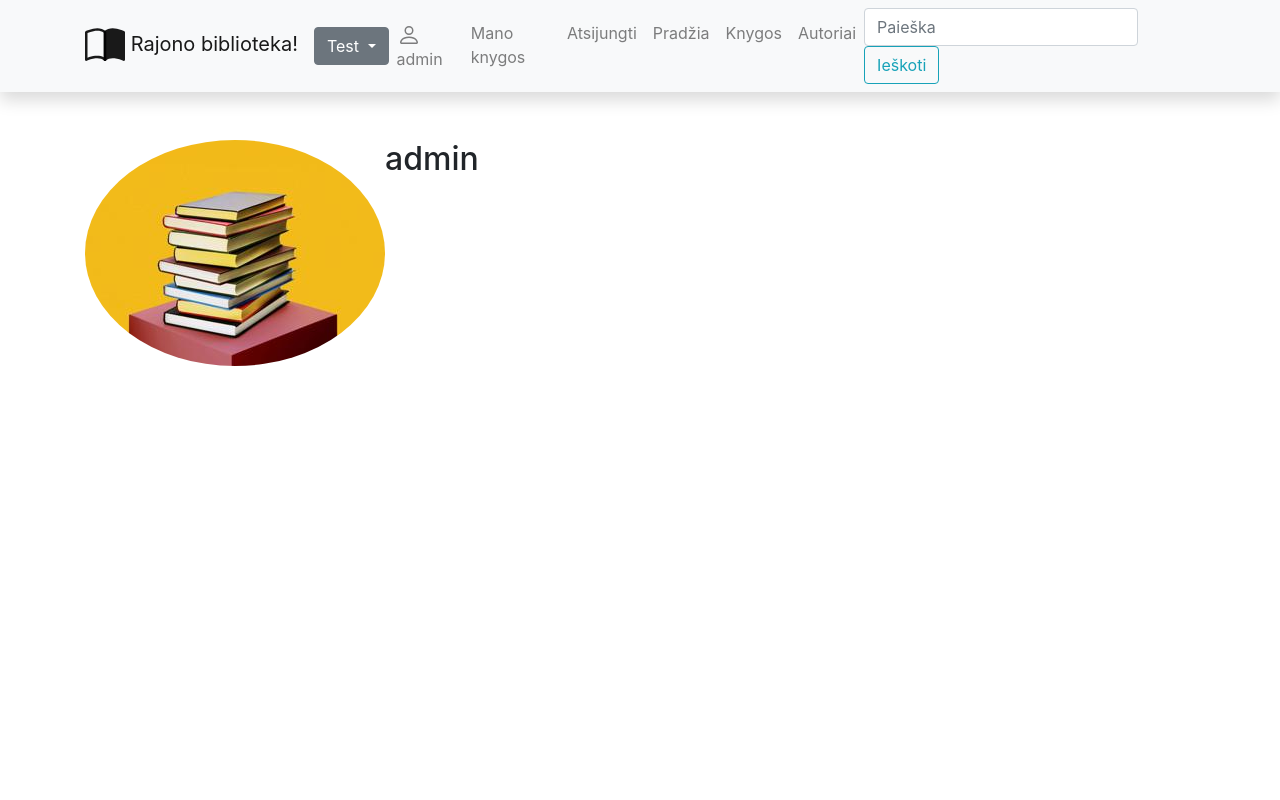
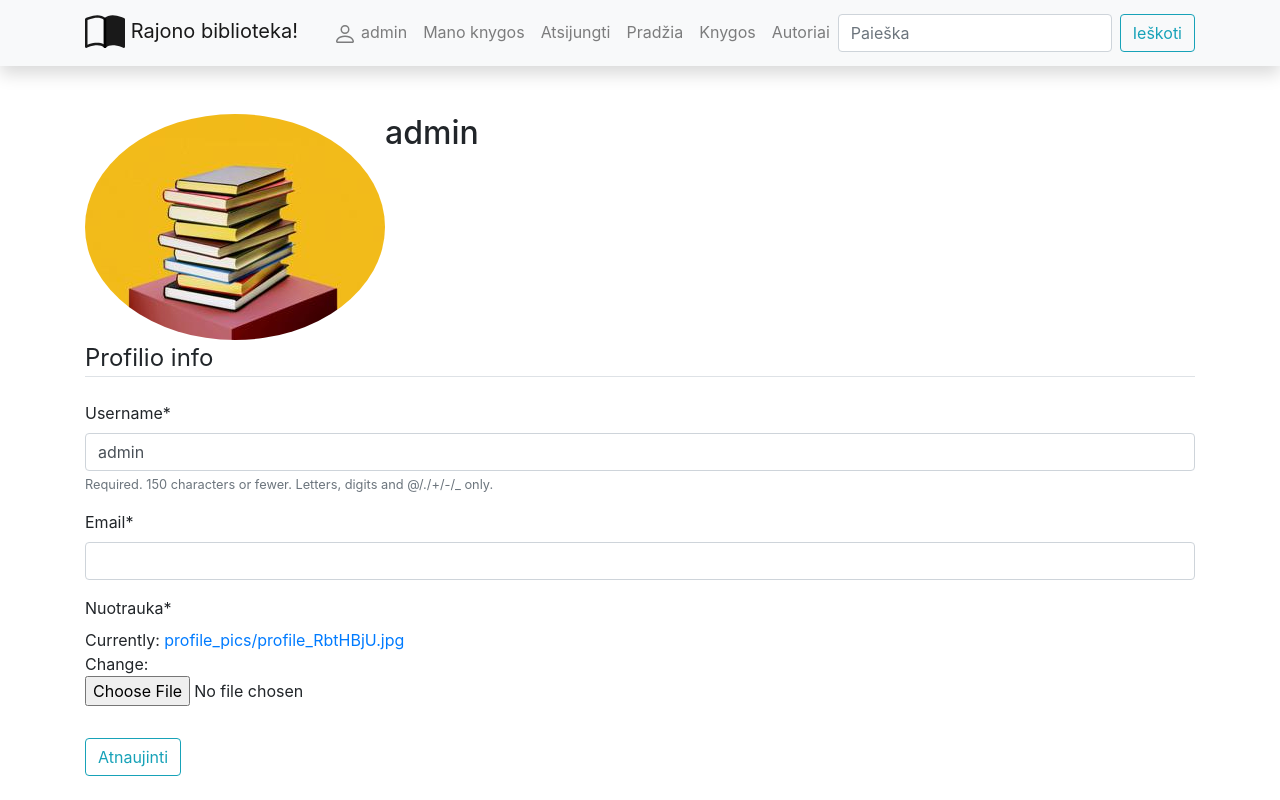
Before and after one commit to regis1986/djangoptu14, a Django app: page /library/profilis/ in a window 1280 px wide. Run offline with Django 4.2, Linux system fonts and the light colour scheme; a user stored in the database is signed in; data comes from the database, SQL or seed files in the repository; both versions use the stored data as it was after the commit; some libraries are stand-ins or nearby versions.

Commit message:
admino update

```diff
--- a/library/models.py
+++ b/library/models.py
@@ -1,5 +1,6 @@
 from django.db import models
 from django.contrib.auth.models import User
+from django.urls import reverse
 
 from datetime import date
 import uuid
@@ -23,6 +24,9 @@ class Author(models.Model):
 
     display_books.short_Description = 'Knygos'
 
+    def get_absolute_url(self):
+        return reverse('author-one', args=[str(self.id)])
+
 
 class Book(models.Model):
     title = models.CharField('Pavadinimas', max_length=200)
@@ -40,6 +44,9 @@ class Book(models.Model):
         return ', '.join(genre.name for genre in self.genre.all()[:2])
 
     display_genre.short_description = 'Žanras'
+
+    def get_absolute_url(self):
+        return reverse('book-one', args=[str(self.id)])
 
 
 class Genre(models.Model):
--- a/library/templates/base.html
+++ b/library/templates/base.html
@@ -60,16 +60,7 @@
         >
             <span class="navbar-toggler-icon"></span>
         </button>
-        <div class="dropdown">
-  <button class="btn btn-secondary dropdown-toggle" type="button" id="dropdownMenuButton" data-toggle="dropdown" aria-haspopup="true" aria-expanded="false">
-    Test
-  </button>
-  <div class="dropdown-menu" aria-labelledby="dropdownMenuButton">
-    <a class="dropdown-item" href="{% url 'authors-all' %}">Autoriai</a>
-    <a class="dropdown-item" href="{% url 'books-all' %}">Knygos</a>
-    <a class="dropdown-item" href="#">Something else here</a>
-  </div>
-</div>
+
         <div class="collapse navbar-collapse" id="navbarResponsive">
             <ul class="navbar-nav ml-auto">
                 {% if user.is_authenticated %}
--- a/library/templates/profilis.html
+++ b/library/templates/profilis.html
@@ -1,4 +1,6 @@
-{% extends "base.html" %} {% block content %}
+{% extends "base.html" %}
+{% load crispy_forms_tags %}
+{% block content %}
 <div class="content-section">
     <div class="media">
         <img
@@ -11,5 +13,16 @@
         </div>
     </div>
     <!-- FORM HERE -->
+    <form method="POST" enctype="multipart/form-data">
+        {% csrf_token %}
+        <fieldset class="form-group">
+            <legend class="border-bottom mb-4">Profilio info</legend>
+            {{ u_form | crispy }}
+            {{ p_form | crispy }}
+        </fieldset>
+        <div class="form-group">
+            <button class="btn btn-outline-info" type="submit">Atnaujinti</button>
+        </div>
+    </form>
 </div>
 {% endblock content %}
--- a/library/templates/user_books.html
+++ b/library/templates/user_books.html
@@ -1,6 +1,10 @@
 {% extends "base.html" %}
 
 {% block content %}
+
+<img class="img-fluid rounded-circle" src="{{ user.profilis.nuotrauka.url }}" style="width: 150px; height: 150px;"/>
+<p class="text-primary">{{ user.username }}</p>
+<p class="text-secondary">{{ user.email }}</p>
 <h1>Mano paimtos knygos</h1>
 {% if bookinstance_list %}
 <ul>
--- a/library/views.py
+++ b/library/views.py
@@ -10,7 +10,7 @@ from django.contrib import messages
 from django.contrib.auth.decorators import login_required
 
 from .models import Book, Author, Genre, BookInstance
-from .forms import BookReviewForm
+from .forms import BookReviewForm, UserUpdateForm, ProfilisUpdateForm
 
 
 
@@ -146,4 +146,20 @@ def register(request):
 
 @login_required
 def profilis(request):
-    return render(request, 'profilis.html')
+    if request.method == 'GET':
+        u_form = UserUpdateForm(instance=request.user)
+        p_form = ProfilisUpdateForm(instance=request.user.profilis)
+    elif request.method == 'POST':
+        u_form = UserUpdateForm(request.POST, instance=request.user)
+        p_form = ProfilisUpdateForm(request.POST, request.FILES, instance=request.user.profilis)
+        if u_form.is_valid() and p_form.is_valid():
+            u_form.save()
+            p_form.save()
+            messages.success(request, 'Profilis atnaujintas')
+            return redirect('profilis-url')
+
+    context_t = {
+        'u_form': u_form,
+        'p_form': p_form
+    }
+    return render(request, 'profilis.html', context=context_t)
```
Also changed, not shown: db.sqlite3, library/media/profile_pics/profile_RbtHBjU.jpg (added).
